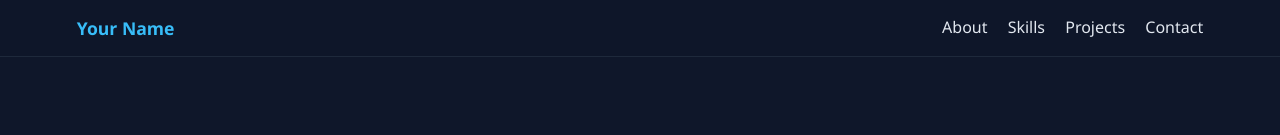
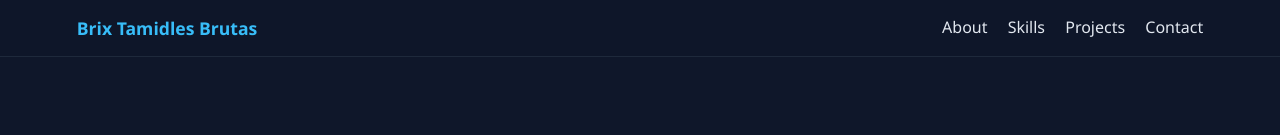
Before and after one commit to Mathew-tect/Brutas-project-1, a plain HTML site: page index.html in a window 1280 px wide. Shown: the top 135 px of the page. Drawn offline with Linux system fonts and the light colour scheme.

Commit message:
Update index.html

```diff
--- a/index.html
+++ b/index.html
@@ -3,13 +3,13 @@
 <head>
   <meta charset="UTF-8">
   <meta name="viewport" content="width=device-width, initial-scale=1.0">
-  <title>Your Name | Portfolio</title>
+  <title>Brix Tamidles Brutas | Portfolio</title>
   <link rel="stylesheet" href="styles/style.css">
 </head>
 <body>
 
   <header class="site-header">
-    <a href="#home" class="logo">Your Name</a>
+    <a href="#home" class="logo">Brix Tamidles Brutas</a>
     <nav>
       <a href="#about">About</a>
       <a href="#skills">Skills</a>
```
